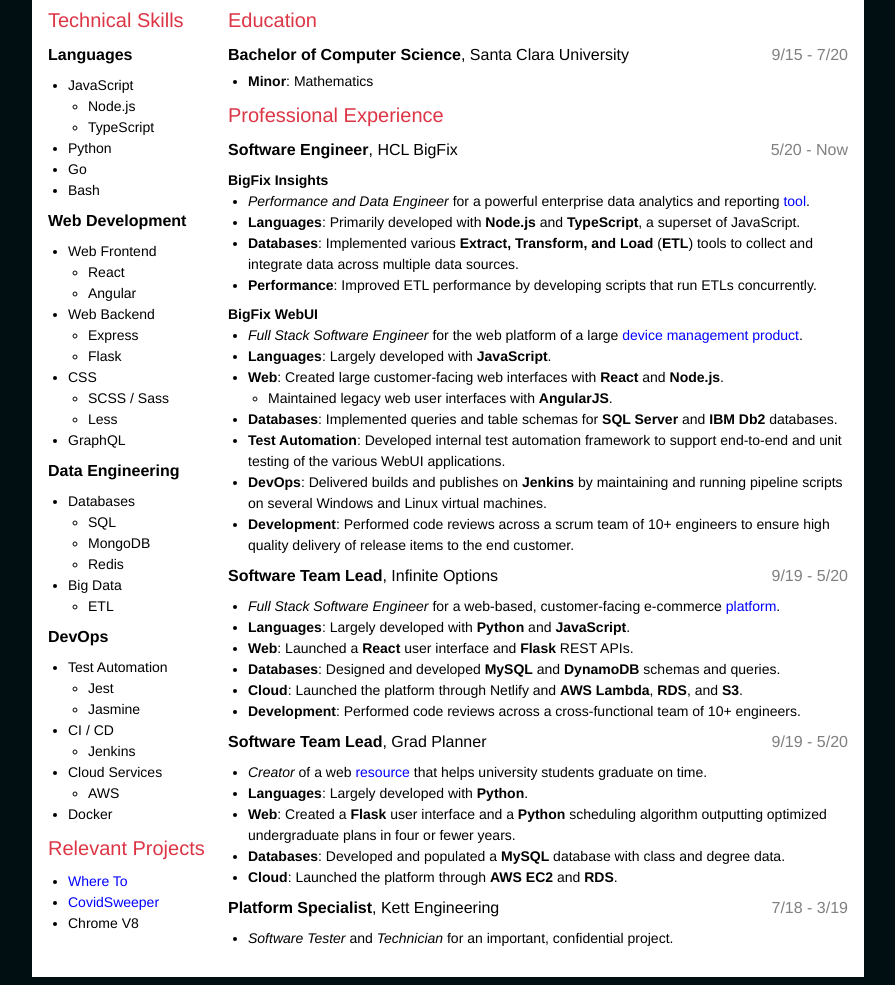
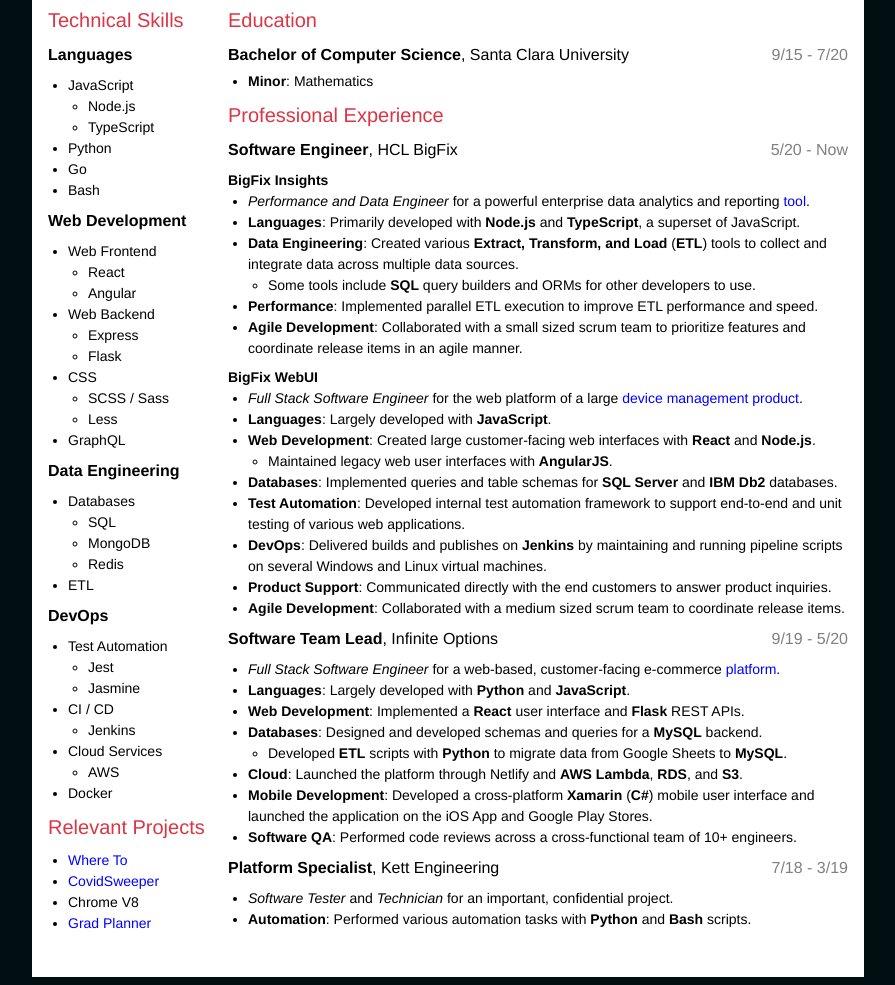
Before and after one commit to park-junha/Resume2020, a plain HTML site: page index.html in a window 1280 px wide. Shown: the part 103-1088 px from the top of the page, without its empty margins (192-1087 px from the left). Drawn offline with Linux system fonts and the light colour scheme.

Commit message:
Resume 2020 10 18 version 0

```diff
--- a/index.html
+++ b/index.html
@@ -116,10 +116,7 @@
           <li>MongoDB</li>
           <li>Redis</li>
         </ul>
-        <li>Big Data</li>
-        <ul class='resume-text'>
-          <li>ETL</li>
-        </ul>
+        <li>ETL</li>
       </ul>
       <h3><strong>DevOps</strong></h3>
       <ul class='resume-text bottom-spacing'>
@@ -143,6 +140,7 @@
         <li><a href='https://chrome.google.com/webstore/detail/where-to/kdhcodpjaffhbbphkahnkbllddjihima?hl=en&authuser=0' target='_blank' rel='noopener noreferrer'>Where To</a></li>
         <li><a href='https://park-junha.github.io/CovidSweeper/' target='_blank' rel='noopener noreferrer'>CovidSweeper</a></li>
         <li>Chrome V8</li>
+        <li><a href='http://gradplanner.us/' target='_blank' rel='noopener noreferrer'>Grad Planner</a></li>
       </ul>
     </div>
     <div class='resume-body-right'>
@@ -163,21 +161,26 @@
       <ul class='resume-text bottom-spacing'>
         <li><i>Performance and Data Engineer</i> for a powerful enterprise data analytics and reporting <a href='https://www.hcltechsw.com/products/bigfix/offerings/insights' rel='noopener noreferrer'>tool</a>.</li>
         <li><strong>Languages</strong>: Primarily developed with <strong>Node.js</strong> and <strong>TypeScript</strong>, a superset of JavaScript.</li>
-        <li><strong>Databases</strong>: Implemented various <strong>Extract, Transform, and Load</strong> (<strong>ETL</strong>) tools to collect and integrate data across multiple data sources.</li>
-        <li><strong>Performance</strong>: Improved ETL performance by developing scripts that run ETLs concurrently.</li>
+        <li><strong>Data Engineering</strong>: Created various <strong>Extract, Transform, and Load</strong> (<strong>ETL</strong>) tools to collect and integrate data across multiple data sources.</li>
+        <ul class='resume-text'>
+          <li>Some tools include <strong>SQL</strong> query builders and ORMs for other developers to use.</li>
+        </ul>
+        <li><strong>Performance</strong>: Implemented parallel ETL execution to improve ETL performance and speed.</li>
+        <li><strong>Agile Development</strong>: Collaborated with a small sized scrum team to prioritize features and coordinate release items in an agile manner.</li>
       </ul>
       <h4>BigFix WebUI</h4>
       <ul class='resume-text bottom-spacing'>
         <li><i>Full Stack Software Engineer</i> for the web platform of a large <a href='https://www.hcltechsw.com/products/bigfix' target='_blank' rel='noopener noreferrer'>device management product</a>.</li>
         <li><strong>Languages</strong>: Largely developed with <strong>JavaScript</strong>.</li>
-        <li><strong>Web</strong>: Created large customer-facing web interfaces with <strong>React</strong> and <strong>Node.js</strong>.</li>
+        <li><strong>Web Development</strong>: Created large customer-facing web interfaces with <strong>React</strong> and <strong>Node.js</strong>.</li>
         <ul class='resume-text'>
           <li>Maintained legacy web user interfaces with <strong>AngularJS</strong>.</li>
         </ul>
         <li><strong>Databases</strong>: Implemented queries and table schemas for <strong>SQL Server</strong> and <strong>IBM Db2</strong> databases.</li>
-        <li><strong>Test Automation</strong>: Developed internal test automation framework to support end-to-end and unit testing of the various WebUI applications.</li>
+        <li><strong>Test Automation</strong>: Developed internal test automation framework to support end-to-end and unit testing of various web applications.</li>
         <li><strong>DevOps</strong>: Delivered builds and publishes on <strong>Jenkins</strong> by maintaining and running pipeline scripts on several Windows and Linux virtual machines.</li>
-        <li><strong>Development</strong>: Performed code reviews across a scrum team of 10+ engineers to ensure high quality delivery of release items to the end customer.</li>
+        <li><strong>Product Support</strong>: Communicated directly with the end customers to answer product inquiries.</li>
+        <li><strong>Agile Development</strong>: Collaborated with a medium sized scrum team to coordinate release items.</li>
       </ul>
       <h3>
         <strong>Software Team Lead</strong>, Infinite Options
@@ -186,21 +189,14 @@
       <ul class='resume-text bottom-spacing'>
         <li><i>Full Stack Software Engineer</i> for a web-based, customer-facing e-commerce <a href='https://preptoyourdoor.netlify.app/' target='_blank' rel='noopener noreferrer'>platform</a>.</li>
         <li><strong>Languages</strong>: Largely developed with <strong>Python</strong> and <strong>JavaScript</strong>.</li>
-        <li><strong>Web</strong>: Launched a <strong>React</strong> user interface and <strong>Flask</strong> REST APIs.</li>
-        <li><strong>Databases</strong>: Designed and developed <strong>MySQL</strong> and <strong>DynamoDB</strong> schemas and queries.</li>
+        <li><strong>Web Development</strong>: Implemented a <strong>React</strong> user interface and <strong>Flask</strong> REST APIs.</li>
+        <li><strong>Databases</strong>: Designed and developed schemas and queries for a <strong>MySQL</strong> backend.</li>
+        <ul class='resume-text'>
+          <li>Developed <strong>ETL</strong> scripts with <strong>Python</strong> to migrate data from Google Sheets to <strong>MySQL</strong>.</li>
+        </ul>
         <li><strong>Cloud</strong>: Launched the platform through Netlify and <strong>AWS Lambda</strong>, <strong>RDS</strong>, and <strong>S3</strong>.</li>
-        <li><strong>Development</strong>: Performed code reviews across a cross-functional team of 10+ engineers.</li>
-      </ul>
-      <h3>
-        <strong>Software Team Lead</strong>, Grad Planner
-        <span class='resume-date-range'>9/19 - 5/20</span>
-      </h3>
-      <ul class='resume-text bottom-spacing'>
-        <li><i>Creator</i> of a web <a href='http://gradplanner.us/' target='_blank' rel='noopener noreferrer'>resource</a> that helps university students graduate on time.</li>
-        <li><strong>Languages</strong>: Largely developed with <strong>Python</strong>.</li>
-        <li><strong>Web</strong>: Created a <strong>Flask</strong> user interface and a <strong>Python</strong> scheduling algorithm outputting optimized undergraduate plans in four or fewer years.</li>
-        <li><strong>Databases</strong>: Developed and populated a <strong>MySQL</strong> database with class and degree data.</li>
-        <li><strong>Cloud</strong>: Launched the platform through <strong>AWS EC2</strong> and <strong>RDS</strong>.</li>
+        <li><strong>Mobile Development</strong>: Developed a cross-platform <strong>Xamarin</strong> (<strong>C#</strong>) mobile user interface and launched the application on the iOS App and Google Play Stores.</li>
+        <li><strong>Software QA</strong>: Performed code reviews across a cross-functional team of 10+ engineers.</li>
       </ul>
       <h3>
         <strong>Platform Specialist</strong>, Kett Engineering
@@ -208,6 +204,7 @@
       </h3>
       <ul class='resume-text bottom-spacing'>
         <li><i>Software Tester</i> and <i>Technician</i> for an important, confidential project.</li>
+        <li><strong>Automation</strong>: Performed various automation tasks with <strong>Python</strong> and <strong>Bash</strong> scripts.</li>
       </ul>
     </div>
   </div>
```
